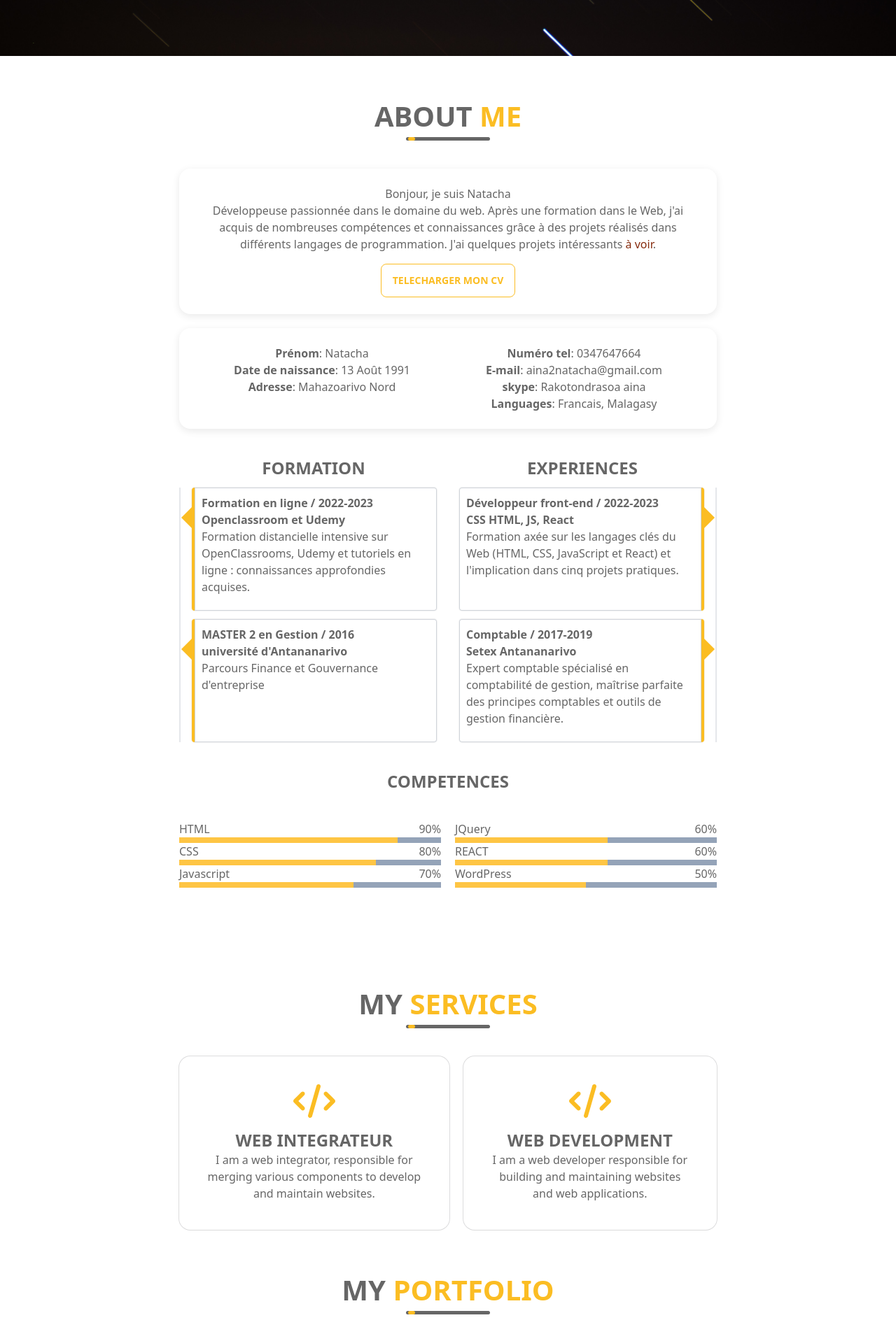
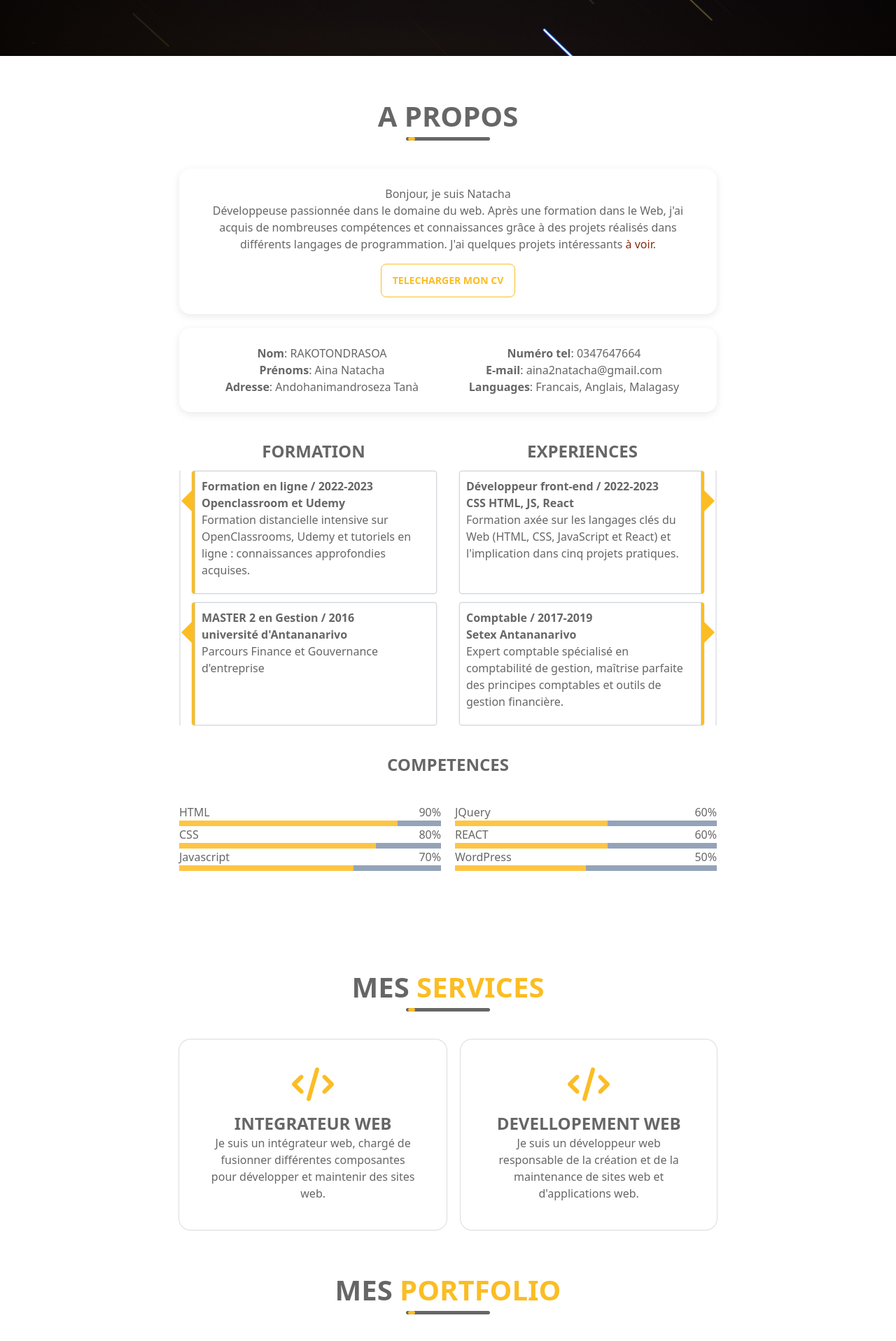
Before and after one commit to ainanatacha22/portfolio, a React (Create React App) app: page / in a window 1280 px wide. Shown: the part 720-2637 px from the top of the page at 70% size. Built offline with nearby package versions, Linux system fonts and the light colour scheme.

Commit message:
change to fr

```diff
--- a/src/components/AboutMe.js
+++ b/src/components/AboutMe.js
@@ -7,7 +7,7 @@ export default function AboutMe() {
     return (
         <div className='aboutMe mt-14' id='about'>
             <div className='titre my-10'>
-                <h1 className='about'>ABOUT  <span> ME</span></h1>
+                <h1 className='about'>A PROPOS</h1>
                 <span className="ligneBas"></span>
             </div>
             <div className='space-y-5 px-7 lg:px-0'>
@@ -18,16 +18,15 @@ export default function AboutMe() {
                 </div>
                 <div className='aboutme p-6 rounded-2xl flex justify-between text-center m-auto w-full flex-col space-y-4 sm:flex-row sm:space-y-0 lg:w-3/5 '>
                     <div className='w-full'>
-                        <p><span className='font-semibold'>Prénom</span>: Natacha</p>
-                        <p><span className='font-semibold'>Date de naissance</span>: 13 Août 1991</p>
-                        <p><span className='font-semibold'>Adresse</span>: Mahazoarivo Nord</p>
+                        <p><span className='font-semibold'>Nom</span>: RAKOTONDRASOA</p>
+                        <p><span className='font-semibold'>Prénoms</span>: Aina Natacha</p>
+                        <p><span className='font-semibold'>Adresse</span>: Andohanimandroseza Tanà</p>
 
                     </div>
                     <div className='w-full'>
                         <p><span className='font-semibold'>Numéro tel</span>: 0347647664</p>
                         <p><span className='font-semibold'>E-mail</span>: aina2natacha@gmail.com</p>
-                        <p><span className='font-semibold'>skype</span>: Rakotondrasoa aina</p>
-                        <p><span className='font-semibold'>Languages</span>: Francais, Malagasy</p>
+                        <p><span className='font-semibold'>Languages</span>: Francais, Anglais, Malagasy</p>
                     </div>
                 </div>
             </div>
--- a/src/components/Apropos.js
+++ b/src/components/Apropos.js
@@ -8,7 +8,7 @@ export const Apropos = () => {
         <div className='apropos flex-col justify-center'>
             <img className='image' src={Image} alt='img'/>
             <div className='container'>
-                <h2 className='title text-xl mt-6 sm:text-3xl sm:mt-5'>
+                <h2 className='title text-xl mt-8 sm:text-3xl sm:mt-5'>
                     <span className='title-word title-word-1'>je </span>
                     <span className='title-word title-word-2'>suis </span>
                     <span className='title-word title-word-3'>développeuse</span>
--- a/src/components/ContactCard.js
+++ b/src/components/ContactCard.js
@@ -11,7 +11,7 @@ export default function ContactCard({ icon, titre, content }) {
     return (
         <div className='flex justify-center w-full'>
             {
-                (titre === "SOCIAL PROFILES") ?
+                (titre === "RESEAUX SOCIAUX") ?
                     <div className='body-contact w-full'>
                         <div className='icon-contact'>
                             <FontAwesomeIcon icon={icon} />
--- a/src/components/ContactMe.js
+++ b/src/components/ContactMe.js
@@ -16,17 +16,17 @@ export default function ContactMe() {
     return (
         <div className='ContactMe mt-14' id='contact'>
             <div className='titre my-10'>
-                <h1 className='contact'>CONTACT  <span> ME</span></h1>
+                <h1 className='contact'>CONTACT</h1>
                 <span className="ligneBas"></span>
             </div>
             <div className='space-y-4'>
                 <div className='flex space-y-4 space-x-0 flex-col w-full px-7 sm:space-y-0 sm:space-x-5 sm:flex-row lg:w-3/5 lg:px-0 m-auto'>
-                    <ContactCard icon={faLocation} titre='MY ADDRESS' content='Andohanimandroseza lot: vt85-HB-Bis Tana' />
-                    <ContactCard icon={faShare} titre='SOCIAL PROFILES' content={content} />
+                    <ContactCard icon={faLocation} titre='MON ADRESSE' content='Andohanimandroseza lot: vt85-HB-Bis Tana' />
+                    <ContactCard icon={faShare} titre='RESEAUX SOCIAUX' content={content} />
                 </div>
                 <div className='flex space-y-4 space-x-0 sm:space-y-0 sm:space-x-5 w-full flex-col sm:flex-row px-7 lg:w-3/5 lg:px-0 m-auto'>
-                    <ContactCard icon={faEnvelope} titre='EMAIL ME' content='aina2natacha@gmail.com' />
-                    <ContactCard icon={faPhone} titre='CALL ME' content='0347647664' />
+                    <ContactCard icon={faEnvelope} titre='E-MAIL' content='aina2natacha@gmail.com' />
+                    <ContactCard icon={faPhone} titre='TELEPHONE' content='0347647664' />
                 </div>
             </div>
         </div>
--- a/src/components/Menu.js
+++ b/src/components/Menu.js
@@ -33,8 +33,8 @@ export default function Menu() {
       <h1 className='nata'>AINA NATACHA</h1>
       <div className={`wrapper  ${showNavbar && "active"}`}>
         <ul className={color ? 'blanc' : 'jaune'} >
-          <li> <a href="#home"><FontAwesomeIcon icon={faHouse} />  home </a></li>
-          <li><a onClick={(e) => handleLinkClick(e, '#about')} href="#about"><FontAwesomeIcon icon={faUser} />  about </a></li>
+          <li> <a href="#home"><FontAwesomeIcon icon={faHouse} />  accueil </a></li>
+          <li><a onClick={(e) => handleLinkClick(e, '#about')} href="#about"><FontAwesomeIcon icon={faUser} />  a propos </a></li>
           <li><a onClick={(e) => handleLinkClick(e, '#service')} href="#service"><FontAwesomeIcon icon={faBlog} />  service</a></li>
           <li><a onClick={(e) => handleLinkClick(e, '#portfolio')} href="#portfolio"><FontAwesomeIcon icon={faBriefcase} />  portfolio</a></li>
           <li><a onClick={(e) => handleLinkClick(e, '#contact')} href="#contact"><FontAwesomeIcon icon={faContactBook} />  contact</a></li>
--- a/src/components/MyPortfolio.js
+++ b/src/components/MyPortfolio.js
@@ -10,7 +10,7 @@ export default function MyPortfolio() {
     return (
         <div className='myPortfolio mt-14' id='portfolio'>
             <div className='titre my-10'>
-                <h1 className='my'> MY <span> PORTFOLIO</span></h1>
+                <h1 className='my'> MES <span> PORTFOLIO</span></h1>
                 <span className="ligneBas"></span>
             </div>
             <div className='flex m-auto justify-center'>
--- a/src/components/MyServices.js
+++ b/src/components/MyServices.js
@@ -6,19 +6,19 @@ export default function MySerices() {
     return (
         <div className='myServices mt-14' id='service'>
             <div className='titre my-10'>
-                <h1 className='my'>MY  <span> SERVICES</span></h1>
+                <h1 className='my'>MES  <span> SERVICES</span></h1>
                 <span className="ligneBas"></span>
             </div>
             <div className='flex space-x-0 space-y-4 sm:space-y-0 sm:space-x-5  w-full flex-col sm:flex-row lg:w-3/5 px-7 lg:px-0 m-auto text-center'>
                 <div className='card flex flex-col items-center justify-center p-10'>
                     <FontAwesomeIcon className='text-5xl text-[#fbbd23]' icon={faCode}> </FontAwesomeIcon>
-                    <h1 className='text-2xl font-semibold mt-4'>WEB INTEGRATEUR</h1>
-                    <p>I am a web integrator, responsible for merging various components to develop and maintain websites.</p>
+                    <h1 className='text-2xl font-semibold mt-4'>INTEGRATEUR WEB</h1>
+                    <p>Je suis un intégrateur web, chargé de fusionner différentes composantes pour développer et maintenir des sites web.</p>
                 </div>
                 <div className='card flex flex-col items-center justify-center p-10'>
                     <FontAwesomeIcon className='text-5xl text-[#fbbd23]' icon={faCode}> </FontAwesomeIcon>
-                    <h1 className='text-2xl font-semibold mt-4'>WEB DEVELOPMENT</h1>
-                    <p>I am a web developer responsible for building and maintaining websites and web applications.</p>
+                    <h1 className='text-2xl font-semibold mt-4'>DEVELLOPEMENT WEB</h1>
+                    <p>Je suis un développeur web responsable de la création et de la maintenance de sites web et d'applications web.</p>
                 </div>
             </div>
         </div>
```
